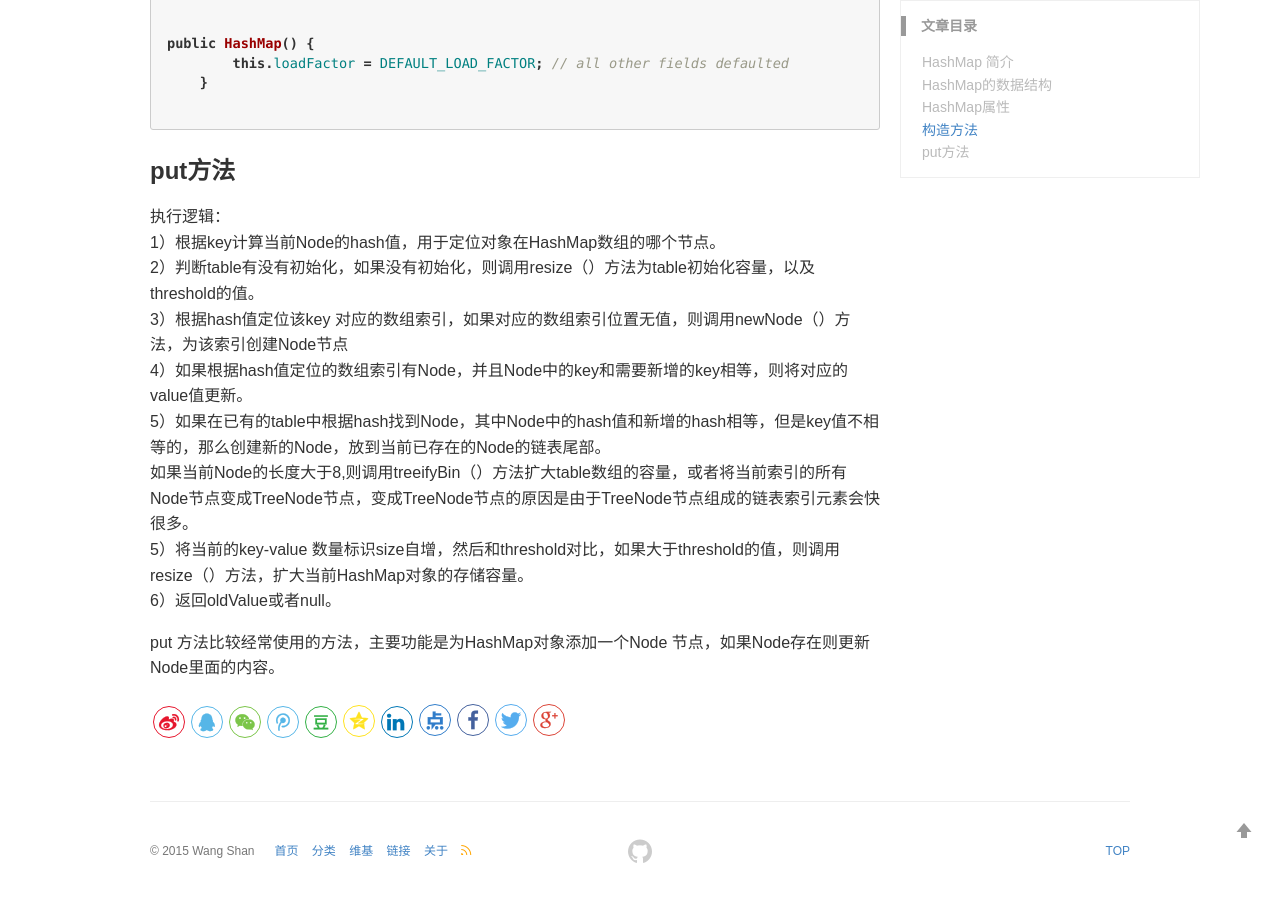
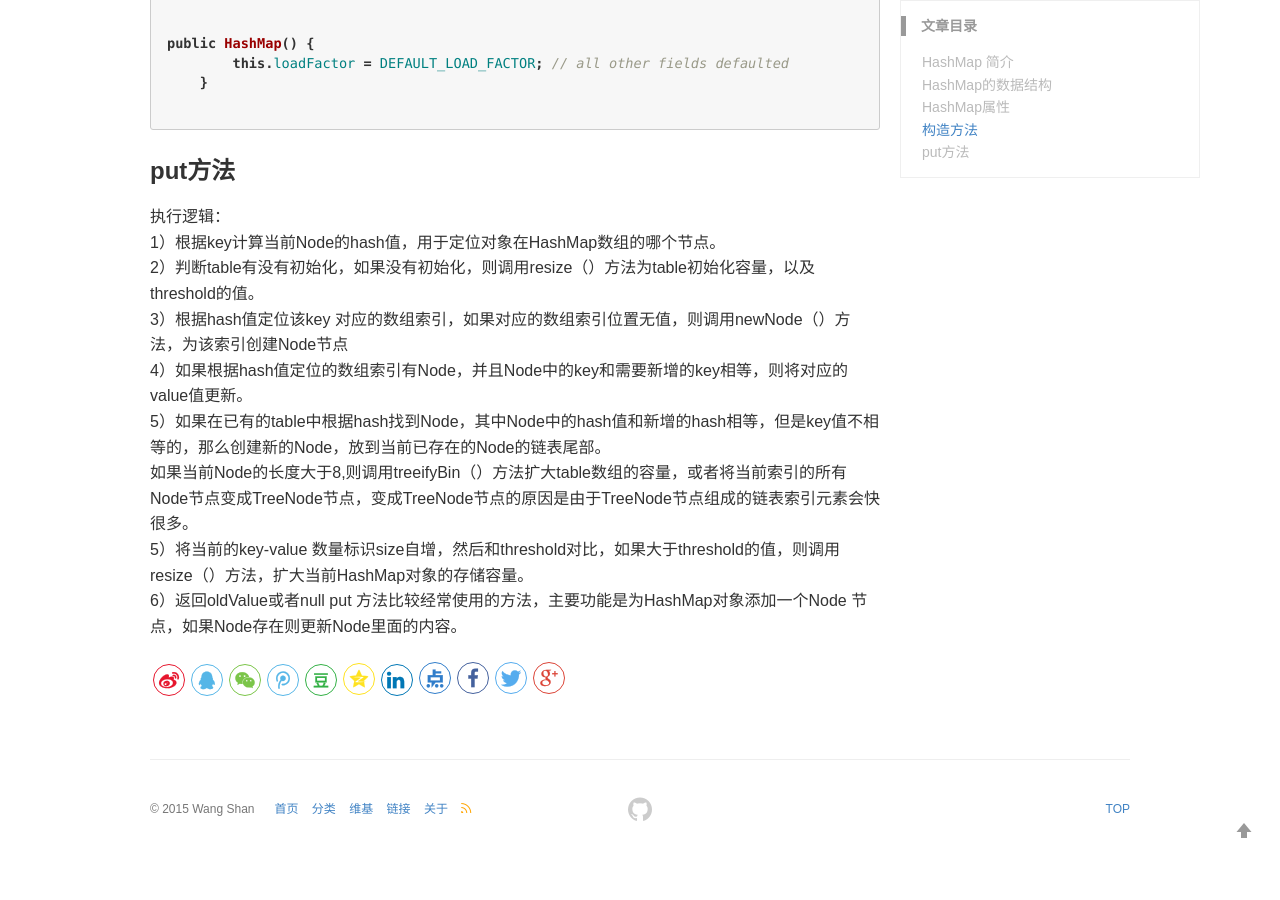
Before and after one commit to SWaiter/SWaiter.github.io, a Jekyll site: the page built from _posts/2018-09-11-hashmap.md, in a window 1280 px wide and 900 px high, scrolled down 1838 px. Built offline with Jekyll 4.4.1, drawn with Linux system fonts in a browser that asks for light colours; comment, search, counter and statistics services are not loaded; after the commit the page ends 2696 px from its top, so only the background shows below that.

Commit message:
add blog

```diff
--- a/_posts/2018-09-11-hashmap.md
+++ b/_posts/2018-09-11-hashmap.md
@@ -70,6 +70,5 @@ public HashMap() {
 5）如果在已有的table中根据hash找到Node，其中Node中的hash值和新增的hash相等，但是key值不相等的，那么创建新的Node，放到当前已存在的Node的链表尾部。
       如果当前Node的长度大于8,则调用treeifyBin（）方法扩大table数组的容量，或者将当前索引的所有Node节点变成TreeNode节点，变成TreeNode节点的原因是由于TreeNode节点组成的链表索引元素会快很多。
 5）将当前的key-value 数量标识size自增，然后和threshold对比，如果大于threshold的值，则调用resize（）方法，扩大当前HashMap对象的存储容量。
-6）返回oldValue或者null。
-
+6）返回oldValue或者null
 put 方法比较经常使用的方法，主要功能是为HashMap对象添加一个Node 节点，如果Node存在则更新Node里面的内容。
```
